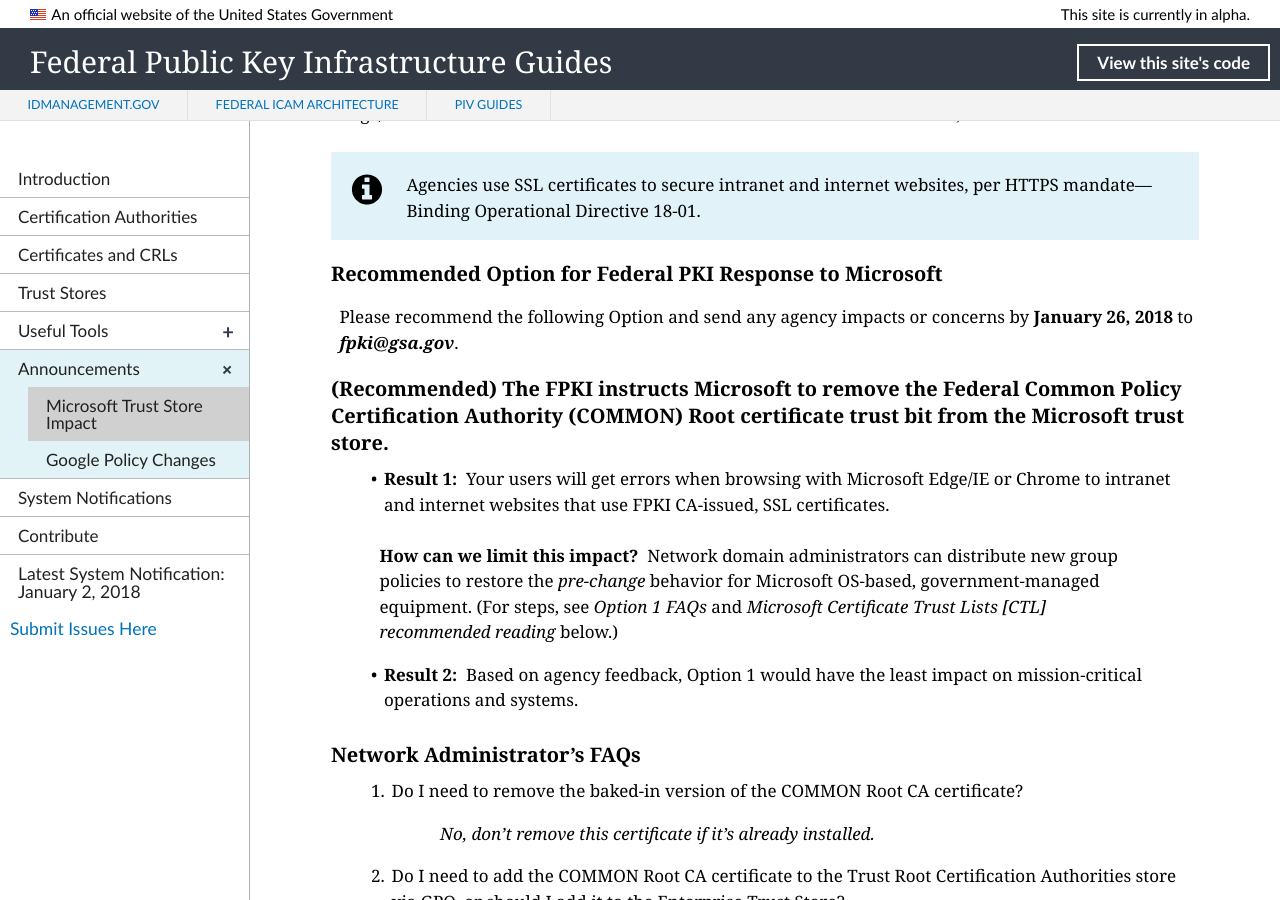
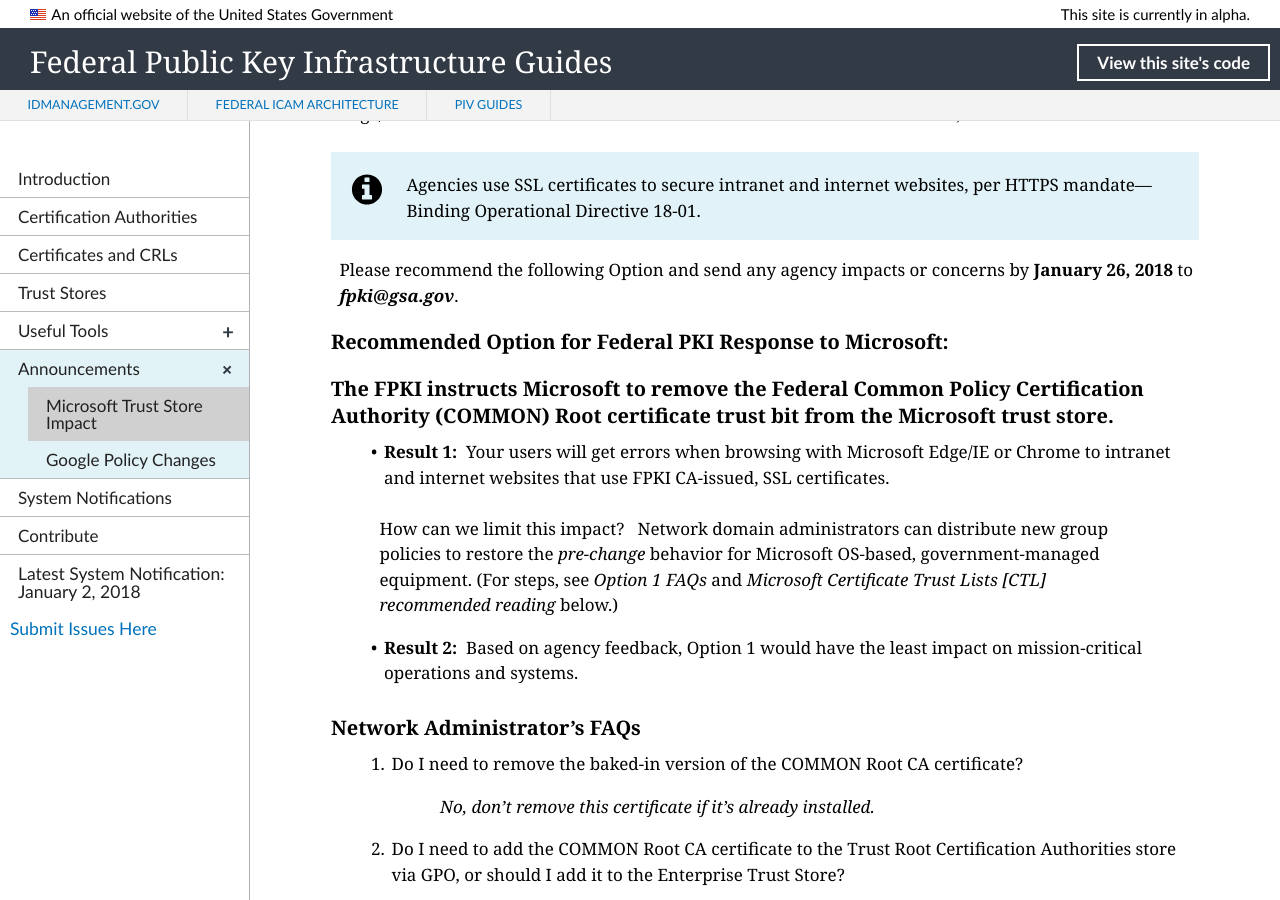
Before and after one commit to GSA/fpki-guides, a Jekyll site: the page built from _announcements/01_microsoft_constraint.md, in a window 1280 px wide and 900 px high, scrolled down 360 px. Built offline with Jekyll 4.4.1, drawn with Linux system fonts in a browser that asks for light colours; nearby versions of some CDN libraries; library files that are not in the unit come from our copies.

Commit message:
Update 01_microsoft_constraint.md
Format

```diff
--- a/_announcements/01_microsoft_constraint.md
+++ b/_announcements/01_microsoft_constraint.md
@@ -12,14 +12,13 @@
 
 {% include alert-info.html content="Agencies use SSL certificates to secure intranet and internet websites, per HTTPS mandate&mdash;Binding Operational Directive 18-01." %}
 
-### Recommended Option for Federal PKI Response to Microsoft
+Please recommend the following Option and send any agency impacts or concerns by **January 26, 2018** to **_fpki@gsa.gov_**.
 
-Please recommend the following Option and send any agency impacts or concerns by **January 26, 2018** to **_fpki@gsa.gov_**. <!--Update date.-->
-
-### (Recommended)&nbsp;The FPKI instructs Microsoft to remove the Federal Common Policy Certification Authority (COMMON) Root certificate trust bit from the Microsoft trust store.
+### Recommended Option for Federal PKI Response to Microsoft:
+### The FPKI instructs Microsoft to remove the Federal Common Policy Certification Authority (COMMON) Root certificate trust bit from the Microsoft trust store.<br>
 * **Result 1:**&nbsp;&nbsp;Your users will get errors when browsing with Microsoft Edge/IE or Chrome to intranet and internet websites that use FPKI CA-issued, SSL certificates.
 
-> **How can we limit this impact?**&nbsp;&nbsp;Network domain administrators can distribute new group policies to restore the _pre-change_ behavior for Microsoft OS-based, government-managed equipment. (For steps, see _Option 1 FAQs_ and _Microsoft Certificate Trust Lists [CTL] recommended reading_ below.)
+> How can we limit this impact? &nbsp;&nbsp;Network domain administrators can distribute new group policies to restore the _pre-change_ behavior for Microsoft OS-based, government-managed equipment. (For steps, see _Option 1 FAQs_ and _Microsoft Certificate Trust Lists [CTL] recommended reading_ below.)
 
 * **Result 2:**&nbsp;&nbsp;Based on agency feedback, Option 1 would have the least impact on mission-critical operations and systems.
 
```
